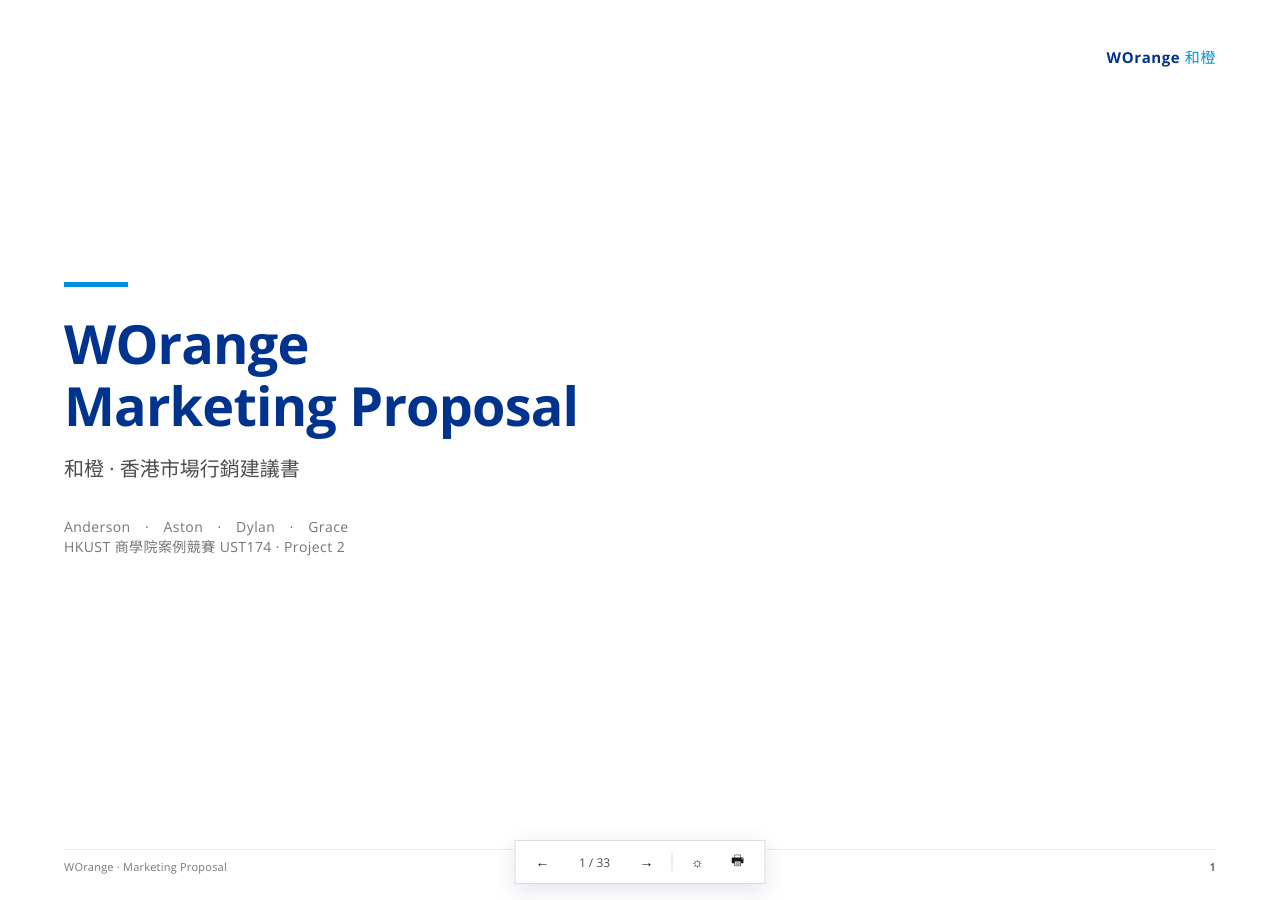
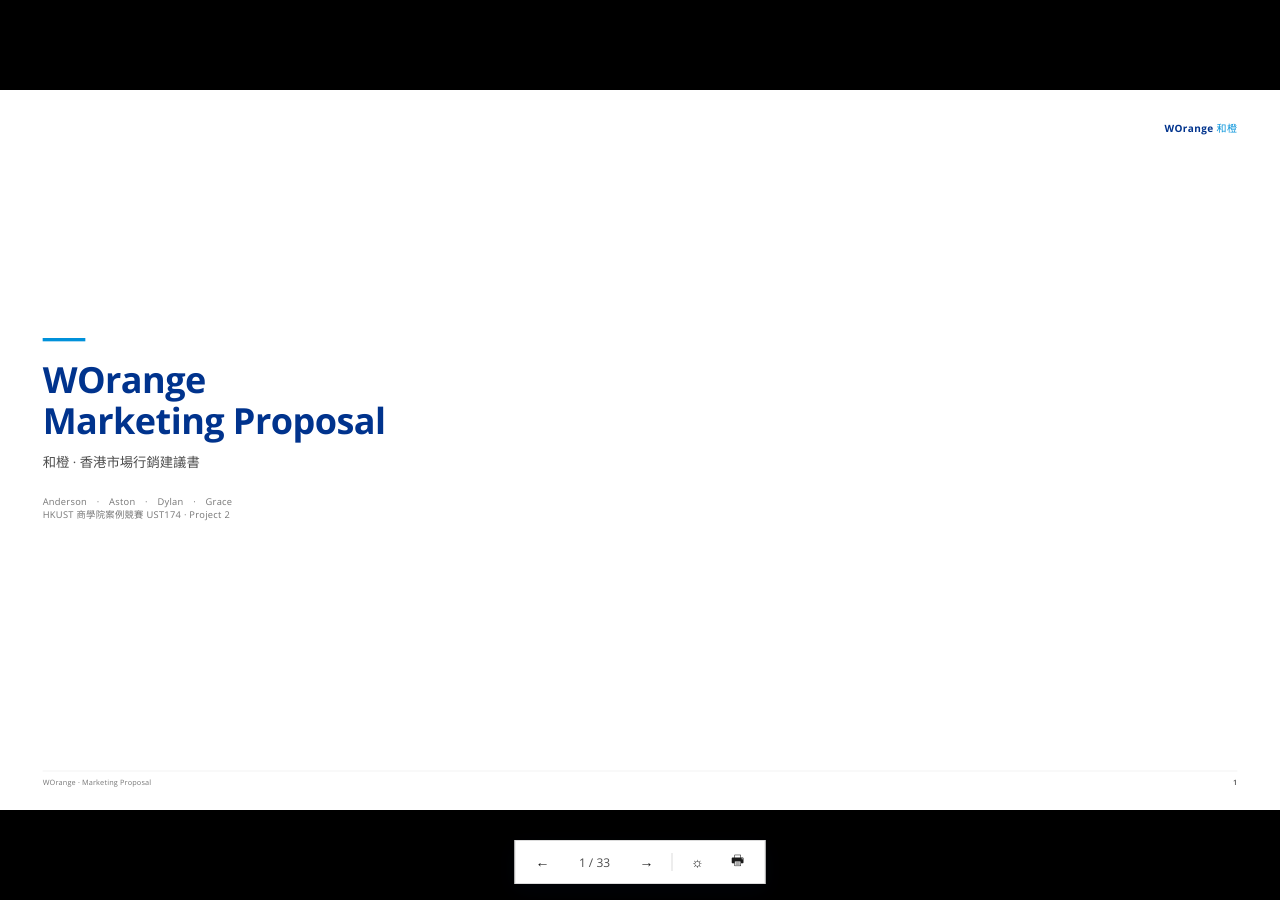
Before and after one commit to yutsang/yutsang.github.io, a Jekyll site: the page worange/index.html, which Jekyll copies as it is, in a window 1280 px wide. Built offline with Jekyll 4.4.1, drawn with Linux system fonts in a browser that asks for light colours.

Commit message:
Pin the deck to a 1920x1080 canvas that scales to fit the room
The layout was fluid but the type and padding were fixed pixels, so on a real
projector (1280x800 WXGA, 1024x768 XGA) or a 1366x768 laptop three slides
overflowed and every slide was off its intended proportions. The slide is now
a fixed 1920x1080 canvas scaled by min(vw/1920, vh/1080) and centred, so the
same layout lands on 16:9, 16:10 and 4:3 with the projector's own letterbox.
Verified at six resolutions from 1024x768 to 4K: no overflow anywhere.
Footer also moves off the bottom edge in case the projector truncates.

```diff
--- a/worange/index.html
+++ b/worange/index.html
@@ -94,11 +94,15 @@
 .tabular{font-variant-numeric:tabular-nums;}
 
 /* ---------- Deck shell ---------- */
-#deck{width:100vw;height:100vh;overflow:hidden;position:relative;}
+/* 固定 1920×1080 畫布，按視窗等比縮放置中——投影機無論 16:9 / 16:10 / 4:3
+   都會得到同一個版面，只是上下（或左右）出現黑邊，與投影機本身的做法一致。 */
+#deck{position:fixed;inset:0;overflow:hidden;background:#000;}
 .slide{
   display:none;
-  position:relative;
-  width:100vw;height:100vh;
+  position:absolute;left:50%;top:50%;
+  width:1920px;height:1080px;
+  transform:translate(-50%,-50%) scale(var(--fit,1));
+  transform-origin:center center;
   padding:52px 64px 74px 64px;
   flex-direction:column;
   background:var(--surface-1);
@@ -123,7 +127,7 @@
 
 /* ---------- Slide footer ---------- */
 .slide-foot{
-  position:absolute;left:64px;right:64px;bottom:26px;
+  position:absolute;left:64px;right:64px;bottom:34px;
   border-top:1px solid var(--line-soft);padding-top:9px;
   display:flex;justify-content:space-between;align-items:center;
   font-size:11px;color:var(--text-muted);letter-spacing:.02em;
@@ -360,6 +364,8 @@
   #deck{width:1920px;height:auto;overflow:visible;}
   .slide{
     display:flex !important;
+    position:relative !important;left:auto !important;top:auto !important;
+    transform:none !important;
     width:1920px !important;height:1080px !important;
     min-height:1080px !important;max-height:1080px !important;
     page-break-after:always;break-after:page;
```
Also changed, not shown: other parts of worange/index.html (+7 -1 lines).
